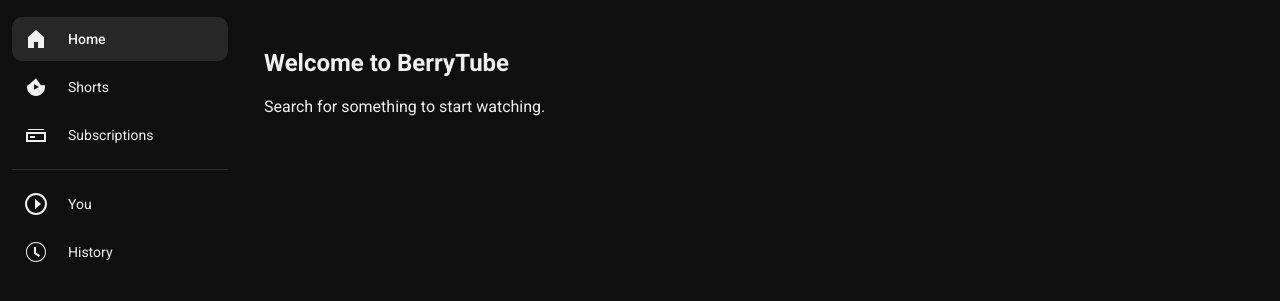
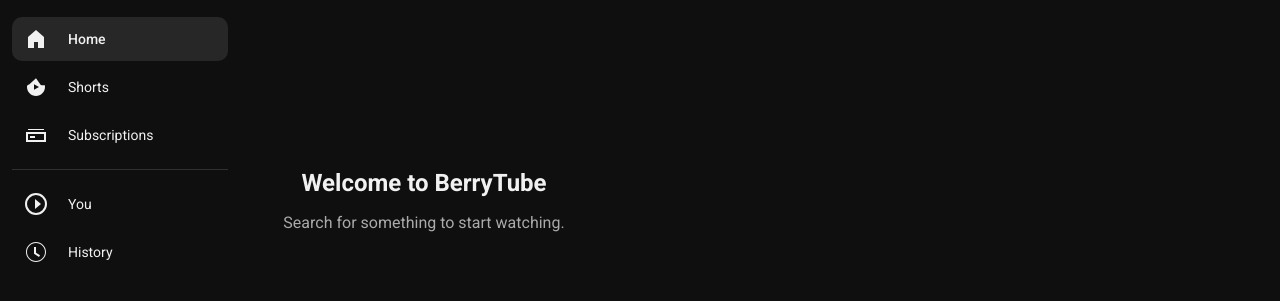
Before and after one commit to debugfr/yt, a plain HTML site: page index.html in a window 1280 px wide. Shown: the part 51-352 px from the top of the page. Drawn offline with nearby package versions, Linux system fonts and the light colour scheme.

Commit message:
Update style.css

```diff
--- a/style.css
+++ b/style.css
@@ -11,30 +11,11 @@
 }
 
 * { box-sizing: border-box; }
-
-body {
-  margin: 0;
-  font-family: 'Roboto', sans-serif;
-  background-color: var(--bg);
-  color: var(--text);
-  overflow-x: hidden;
-}
-
+body { margin: 0; font-family: 'Roboto', sans-serif; background: var(--bg); color: var(--text); overflow-x: hidden; }
 svg { fill: currentColor; width: 24px; height: 24px; }
 
 /* HEADER */
-.header {
-  display: flex;
-  align-items: center;
-  justify-content: space-between;
-  padding: 0 16px;
-  height: 56px;
-  position: fixed;
-  top: 0; left: 0; right: 0;
-  background: var(--bg);
-  z-index: 100;
-}
-
+.header { display: flex; align-items: center; justify-content: space-between; padding: 0 16px; height: 56px; position: fixed; top: 0; left: 0; right: 0; background: var(--bg); z-index: 100; }
 .header-left { display: flex; align-items: center; gap: 16px; }
 .icon-btn { background: none; border: none; color: white; cursor: pointer; padding: 8px; border-radius: 50%; display: flex; align-items: center; justify-content: center; }
 .icon-btn:hover { background: var(--hover); }
@@ -49,6 +30,7 @@
 .search-btn { width: 64px; background: var(--hover); border: 1px solid var(--border); border-left: none; border-radius: 0 40px 40px 0; cursor: pointer; color: white; display: flex; align-items: center; justify-content: center; }
 .search-btn:hover { background: #3a3a3a; }
 .mic-btn { background: var(--hover); border: none; border-radius: 50%; width: 40px; height: 40px; }
+.mic-btn:hover { background: #3a3a3a; }
 
 .header-right { display: flex; align-items: center; gap: 8px; }
 .profile-avatar { width: 32px; height: 32px; background: #555; border-radius: 50%; margin-left: 8px; cursor: pointer; }
@@ -59,7 +41,7 @@
 /* SIDEBAR */
 .sidebar { width: 240px; padding: 12px; overflow-y: auto; flex-shrink: 0; display: none; }
 @media (min-width: 1024px) { .sidebar { display: block; } }
-.sidebar-item { display: flex; align-items: center; gap: 20px; padding: 10px 12px; border-radius: 10px; text-decoration: none; color: var(--text); font-size: 14px; font-weight: 400; margin-bottom: 4px; }
+.sidebar-item { display: flex; align-items: center; gap: 20px; padding: 10px 12px; border-radius: 10px; text-decoration: none; color: var(--text); font-size: 14px; margin-bottom: 4px; }
 .sidebar-item:hover { background: var(--hover); }
 .sidebar-item.active { background: var(--hover); font-weight: 500; }
 .sidebar-divider { border: 0; border-top: 1px solid var(--border); margin: 12px 0; }
@@ -70,12 +52,7 @@
 .view.active { display: block; }
 
 /* VIDEO GRID */
-.video-grid {
-  display: grid;
-  grid-template-columns: repeat(auto-fill, minmax(300px, 1fr));
-  gap: 40px 16px;
-}
-
+.video-grid { display: grid; grid-template-columns: repeat(auto-fill, minmax(300px, 1fr)); gap: 40px 16px; }
 .video-card { cursor: pointer; text-decoration: none; color: inherit; }
 .thumbnail { position: relative; aspect-ratio: 16/9; border-radius: 12px; overflow: hidden; background: var(--hover); }
 .thumbnail img { width: 100%; height: 100%; object-fit: cover; transition: transform 0.2s; }
@@ -87,7 +64,6 @@
 .info-text { flex: 1; min-width: 0; }
 .info-text h3 { margin: 0 0 4px; font-size: 16px; font-weight: 500; line-height: 1.4; display: -webkit-box; -webkit-line-clamp: 2; -webkit-box-orient: vertical; overflow: hidden; }
 .info-text p { margin: 0; color: var(--text-secondary); font-size: 14px; }
-.info-text p:hover { color: var(--text); }
 
 /* WATCH VIEW */
 .watch-layout { max-width: 1280px; margin: 0 auto; }
@@ -136,8 +112,8 @@
 .comment-header span { color: var(--text-secondary); }
 .comment-content p { margin: 4px 0 0; font-size: 14px; line-height: 1.5; white-space: pre-wrap; }
 
-.load-more-btn { background: none; color: var(--accent); border: 1px solid var(--border); padding: 10px 16px; border-radius: 18px; cursor: pointer; font-weight: 500; margin-top: 24px; }
-.load-more-btn:hover { background: var(--hover); }
+.empty-state { text-align: center; margin-top: 15vh; color: var(--text-secondary); }
+.empty-state h2 { color: var(--text); margin-bottom: 8px; }
 
 @media (max-width: 768px) {
   .header-center { display: none; }
```
